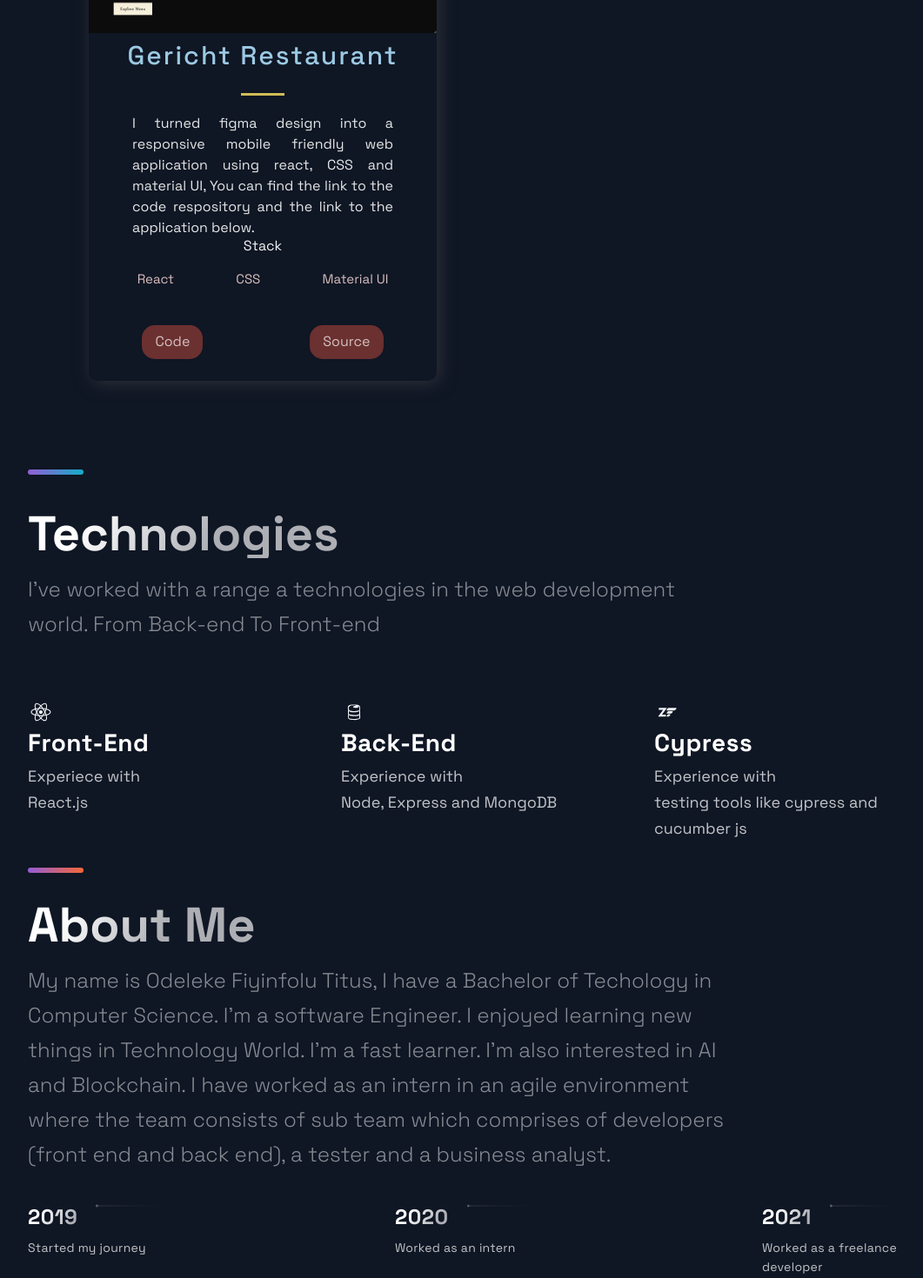
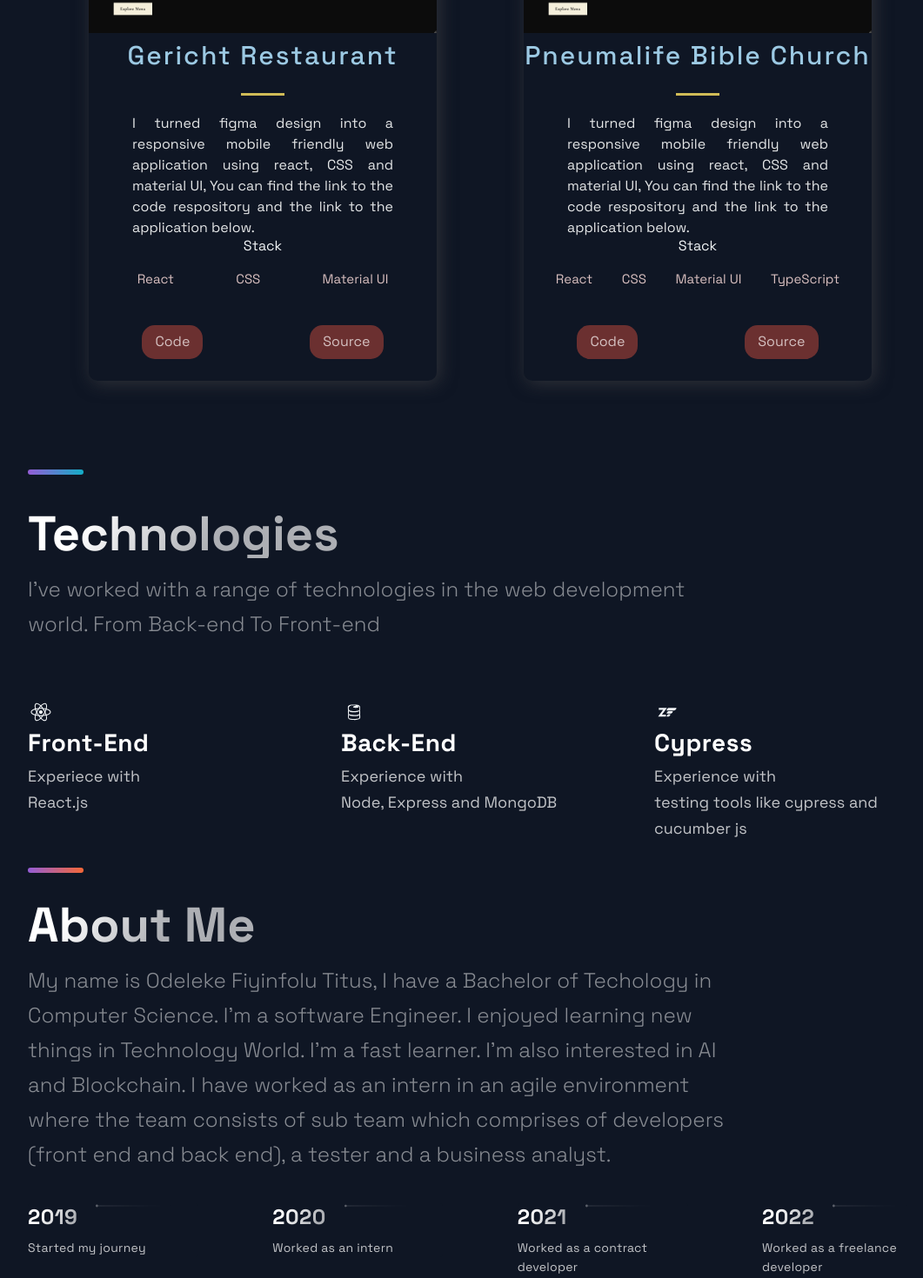
Before and after one commit to fiyin35/odeleke_fiyinfolu, a Next.js app: page / in a window 1280 px wide. Shown: the part 2774-4244 px from the top of the page at 87% size, without its empty margins (88-1149 px from the left). Built offline with nearby package versions, Linux system fonts and the light colour scheme.

Commit message:
added new project

```diff
--- a/src/components/Technologies/Technologies.js
+++ b/src/components/Technologies/Technologies.js
@@ -8,7 +8,7 @@ const Technologies = () =>  (
     <SectionDivider divider />
     <SectionTitle>Technologies</SectionTitle>
     <SectionText>
-      I've worked with a range a technologies in the web development world.
+      I've worked with a range of technologies in the web development world.
       From Back-end To Front-end
     </SectionText>
     <List>
--- a/src/constants/constants.js
+++ b/src/constants/constants.js
@@ -50,10 +50,21 @@ export const projects = [
     id: 4,
   },
 
+  {
+    title: 'Pneumalife Bible Church',
+    description: "I turned figma design into a responsive mobile friendly web application using react, CSS and material UI, You can find the link to the code respository and the link to the application below. ",
+      image: '/images/geritch.png',
+      tags: ['React', 'CSS', 'Material UI', 'TypeScript'],
+    source: 'https:faithbreed.org',
+    visit: 'https://github.com/Pneuma-Life/web.git',
+    id: 4,
+  },
+
 ];
 
 export const TimeLineData = [
   { year: 2019, text: 'Started my journey', },
   { year: 2020, text: 'Worked as an intern', },
-  { year: 2021, text: 'Worked as a freelance developer', },
+  { year: 2021, text: 'Worked as a contract developer', },
+  { year: 2022, text: 'Worked as a freelance developer', },
 ];
```
